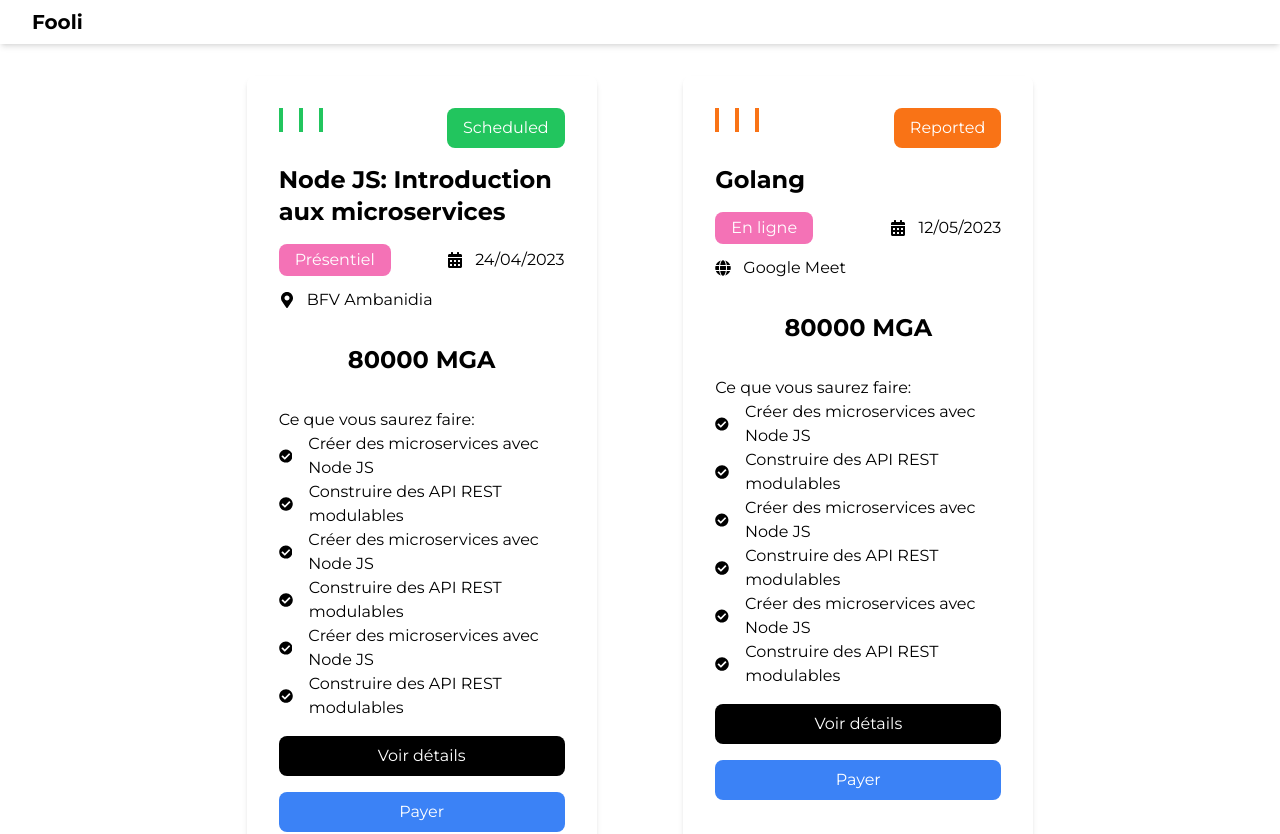
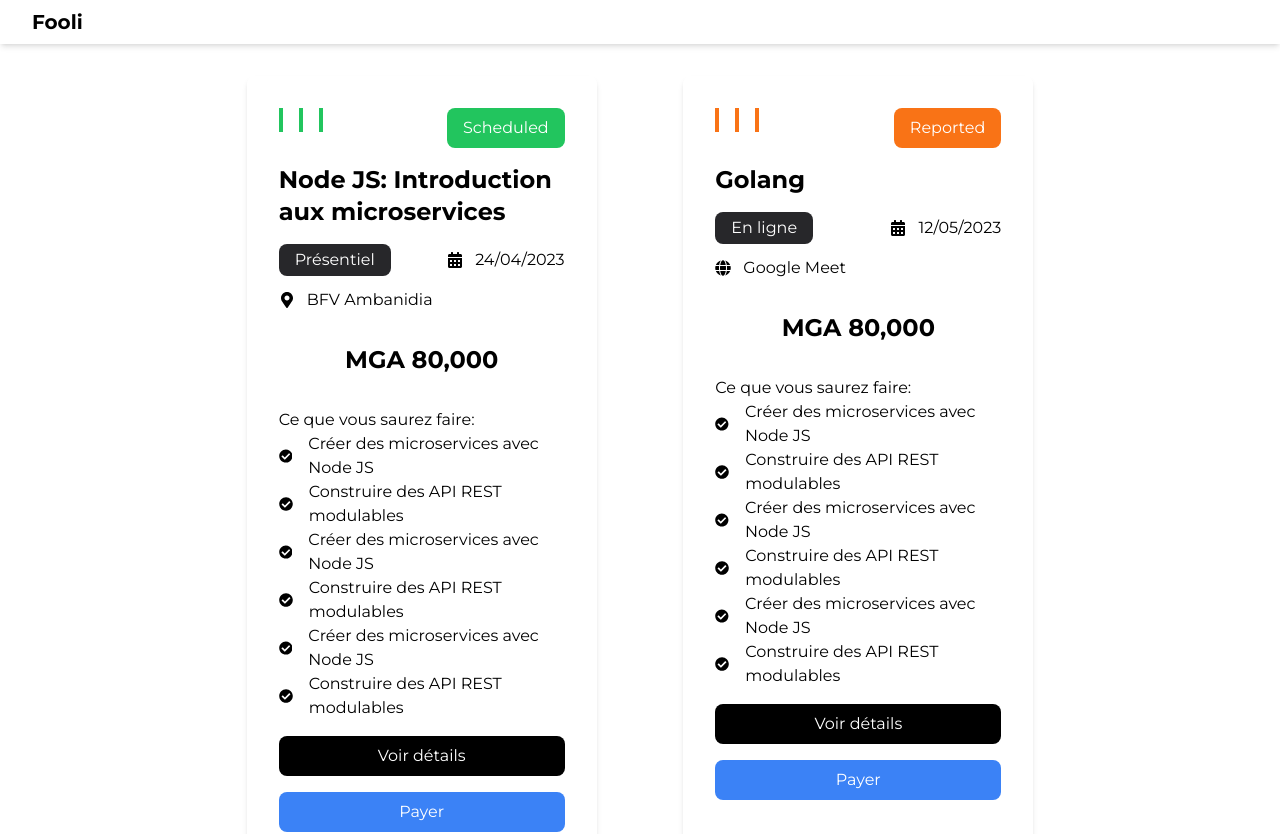
Before and after one commit to Ianel/fooli, a React (Vite) app: page / in a window 1280 px wide. Shown: the top 834 px of the page. Built offline with nearby package versions, Linux system fonts and the light colour scheme.

Commit message:
feat: format price, change formation's type color

```diff
--- a/src/components/FormationCard.tsx
+++ b/src/components/FormationCard.tsx
@@ -17,6 +17,10 @@ const FormationCard: React.FC<IFormation> = ({
     syllabus,
 }) => {
     const [statusColor, setStatusColor] = useState("bg-blue-500");
+    let MGA = new Intl.NumberFormat("mg", {
+        style: "currency",
+        currency: "MGA",
+    });
 
     useEffect(() => {
         switch (status) {
@@ -51,7 +55,7 @@ const FormationCard: React.FC<IFormation> = ({
             </div>
             <h2 className="font-bold text-2xl my-4">{title}</h2>
             <div className="flex justify-between items-center my-3">
-                <h3 className="bg-pink-400 text-white px-4 py-1 rounded-lg">
+                <h3 className="bg-zinc-800 text-white px-4 py-1 rounded-lg">
                     {isOnline ? "En ligne" : "Présentiel"}
                 </h3>
                 <h3 className="flex gap-3 items-center">
@@ -76,7 +80,9 @@ const FormationCard: React.FC<IFormation> = ({
                     <span>Google Meet</span>
                 </div>
             )}
-            <h4 className="text-2xl font-bold text-center my-8">{price} MGA</h4>
+            <h4 className="text-2xl font-bold text-center my-8">
+                {MGA.format(price)}
+            </h4>
             <div className="mb-4">
                 <h5>Ce que vous saurez faire:</h5>
                 <div>
```
